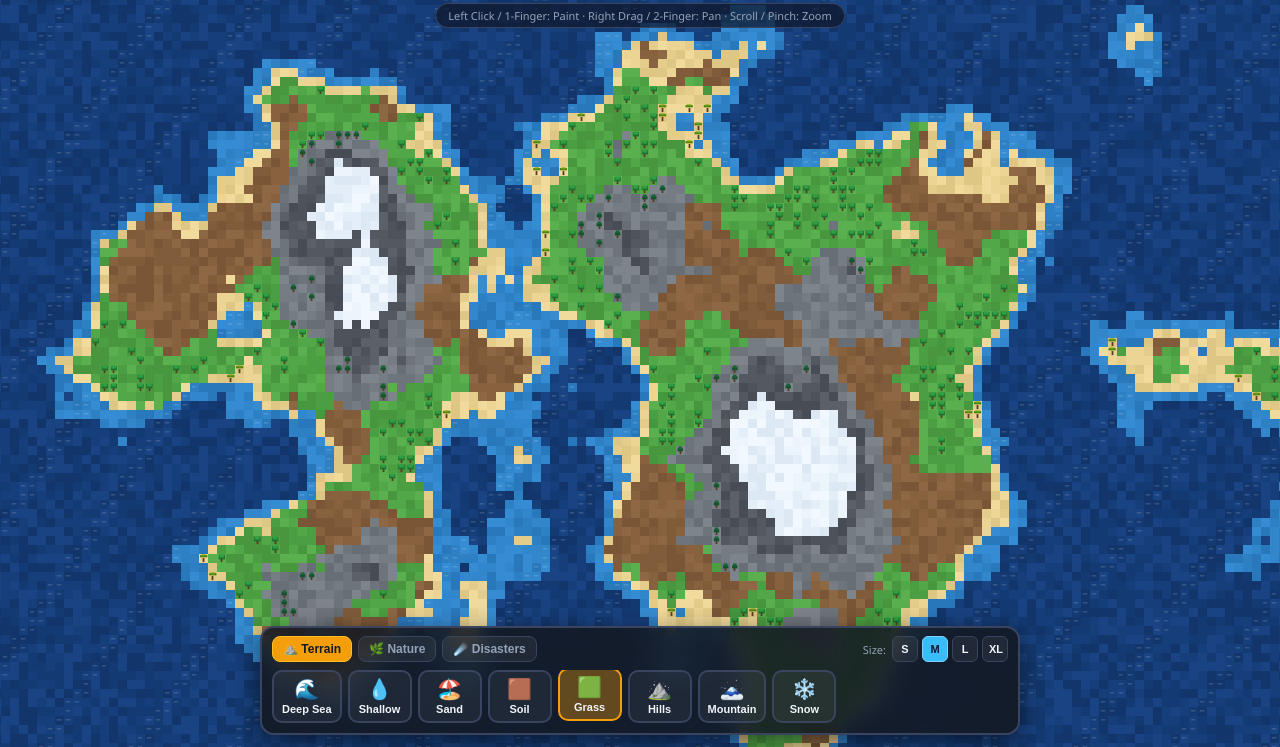
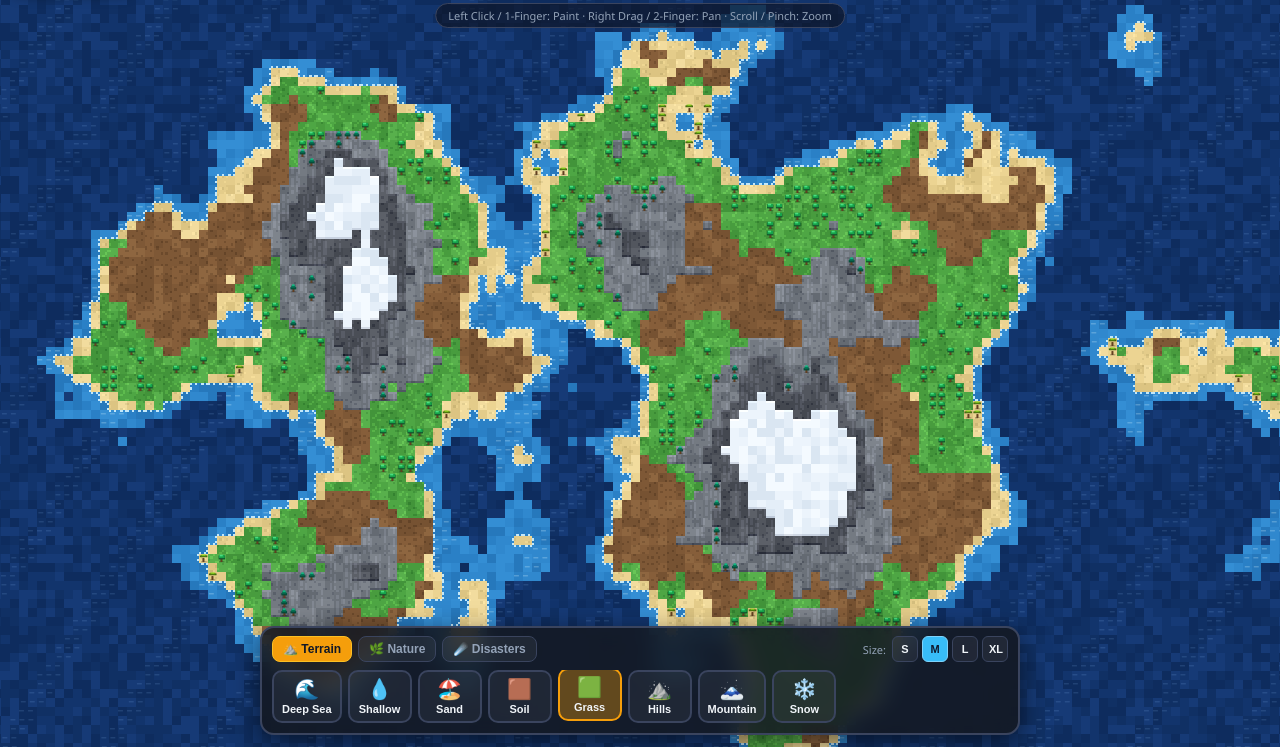
Before and after one commit to hiraneku/Hira-world, a website built with Vite: page index.html in a window 1280 px wide. Shown: the part 53-800 px from the top of the page. Built offline with nearby package versions, Linux system fonts and the light colour scheme; animation ran at ten frames a second.

Commit message:
art: upgrade pixel art to 4x4 subpixel terrain, shoreline foam, cliff shadows, glowing lava, and layered fire/trees
Co-authored-by: arena-agent <297053741+arena-agent@users.noreply.github.com>

```diff
--- a/docs/index.html
+++ b/docs/index.html
@@ -7,7 +7,7 @@
       content="width=device-width, initial-scale=1.0, maximum-scale=1.0, user-scalable=no"
     />
     <title>HiraWorld — God Sandbox Simulator</title>
-    <script type="module" crossorigin src="./assets/index-Csy3pu5f.js"></script>
+    <script type="module" crossorigin src="./assets/index-DKPJqkCn.js"></script>
     <link rel="stylesheet" crossorigin href="./assets/index-BtZAYLT7.css">
   </head>
   <body>
--- a/src/world/Renderer.ts
+++ b/src/world/Renderer.ts
@@ -1,79 +1,81 @@
 import { TileType } from './types';
 import { World } from './World';
 
-const TILE_COLORS: Record<TileType, [number, number, number][]> = {
+const SUB = 4; // 4x4 sub-pixels per tile for high-detail pixel art
+
+const TILE_BASE: Record<TileType, [number, number, number][]> = {
   [TileType.DEEP_WATER]: [
-    [22, 62, 122],
-    [20, 58, 115],
-    [25, 67, 130],
-    [18, 54, 108],
+    [18, 52, 108],
+    [16, 48, 100],
+    [22, 58, 118],
+    [14, 44, 94],
   ],
   [TileType.SHALLOW_WATER]: [
-    [45, 128, 196],
-    [50, 135, 204],
-    [42, 120, 188],
-    [54, 140, 210],
+    [42, 128, 198],
+    [48, 136, 206],
+    [38, 120, 188],
+    [52, 142, 212],
   ],
   [TileType.SAND]: [
-    [235, 212, 148],
+    [236, 212, 146],
     [228, 204, 138],
-    [240, 218, 156],
-    [222, 198, 132],
+    [242, 220, 158],
+    [220, 196, 130],
   ],
   [TileType.SOIL]: [
-    [136, 98, 62],
-    [128, 92, 58],
-    [142, 104, 68],
-    [122, 86, 54],
+    [134, 94, 58],
+    [126, 88, 54],
+    [142, 102, 64],
+    [118, 82, 50],
   ],
   [TileType.GRASS]: [
-    [82, 168, 72],
-    [76, 158, 66],
-    [90, 176, 78],
-    [72, 150, 62],
+    [78, 166, 68],
+    [72, 156, 62],
+    [88, 176, 76],
+    [66, 148, 58],
   ],
   [TileType.FOREST]: [
-    [60, 132, 54],
-    [55, 124, 50],
-    [66, 140, 60],
-    [52, 118, 48],
+    [56, 128, 50],
+    [50, 120, 46],
+    [62, 136, 56],
+    [46, 112, 42],
   ],
   [TileType.HILL]: [
-    [118, 124, 132],
-    [110, 116, 124],
+    [116, 122, 130],
+    [108, 114, 122],
     [126, 132, 140],
-    [104, 110, 118],
+    [100, 106, 114],
   ],
   [TileType.MOUNTAIN]: [
-    [84, 88, 96],
-    [78, 82, 90],
+    [82, 86, 94],
+    [74, 78, 86],
     [92, 96, 104],
-    [72, 76, 84],
+    [68, 72, 80],
   ],
   [TileType.SNOW]: [
     [236, 244, 252],
     [228, 238, 248],
-    [242, 248, 255],
-    [220, 232, 244],
+    [244, 250, 255],
+    [218, 230, 242],
   ],
   [TileType.LAVA]: [
-    [238, 82, 22],
-    [248, 118, 28],
-    [220, 60, 18],
-    [252, 152, 36],
+    [225, 58, 16],
+    [245, 96, 20],
+    [200, 40, 12],
+    [252, 140, 28],
   ],
   [TileType.ASH]: [
-    [68, 66, 70],
     [62, 60, 64],
-    [76, 74, 78],
     [56, 54, 58],
+    [70, 68, 72],
+    [50, 48, 52],
   ],
 };
 
 export interface Camera {
-  x: number; // world center x in tile units
-  y: number; // world center y in tile units
-  zoom: number; // pixels per tile
+  x: number;
+  y: number;
+  zoom: number;
 }
 
 export class Renderer {
@@ -83,27 +85,137 @@ export class Renderer {
 
   constructor(world: World) {
     this.terrainCanvas = document.createElement('canvas');
-    this.terrainCanvas.width = world.width;
-    this.terrainCanvas.height = world.height;
+    this.terrainCanvas.width = world.width * SUB;
+    this.terrainCanvas.height = world.height * SUB;
     const ctx = this.terrainCanvas.getContext('2d');
     if (!ctx) throw new Error('Could not create offscreen 2D context');
     this.terrainCtx = ctx;
-    this.terrainImageData = ctx.createImageData(world.width, world.height);
+    this.terrainImageData = ctx.createImageData(
+      world.width * SUB,
+      world.height * SUB
+    );
+  }
+
+  private setSubPixel(
+    data: Uint8ClampedArray,
+    imgW: number,
+    px: number,
+    py: number,
+    r: number,
+    g: number,
+    b: number
+  ): void {
+    const p = (py * imgW + px) * 4;
+    data[p] = Math.max(0, Math.min(255, r));
+    data[p + 1] = Math.max(0, Math.min(255, g));
+    data[p + 2] = Math.max(0, Math.min(255, b));
+    data[p + 3] = 255;
   }
 
   private updateTerrainTexture(world: World): void {
     const data = this.terrainImageData.data;
-    const len = world.width * world.height;
+    const w = world.width;
+    const h = world.height;
+    const imgW = w * SUB;
 
-    for (let i = 0; i < len; i++) {
-      const tile = world.tiles[i] as TileType;
-      const variant = world.tileVariant[i];
-      const rgb = TILE_COLORS[tile][variant];
-      const p = i * 4;
-      data[p] = rgb[0];
-      data[p + 1] = rgb[1];
-      data[p + 2] = rgb[2];
-      data[p + 3] = 255;
+    for (let y = 0; y < h; y++) {
+      for (let x = 0; x < w; x++) {
+        const idx = y * w + x;
+        const tile = world.tiles[idx] as TileType;
+        const variant = world.tileVariant[idx];
+        const base = TILE_BASE[tile][variant];
+
+        // Neighbor checks for edge shading / shorelines
+        const up = y > 0 ? world.tiles[(y - 1) * w + x] : tile;
+        const down = y < h - 1 ? world.tiles[(y + 1) * w + x] : tile;
+        const left = x > 0 ? world.tiles[y * w + (x - 1)] : tile;
+        const right = x < w - 1 ? world.tiles[y * w + (x + 1)] : tile;
+
+        for (let sy = 0; sy < SUB; sy++) {
+          for (let sx = 0; sx < SUB; sx++) {
+            let r = base[0];
+            let g = base[1];
+            let b = base[2];
+
+            // Deterministic micro-hash per subpixel
+            const hash = ((x * 73856093) ^ (y * 19349663) ^ (sx * 83492791) ^ (sy * 2971215073)) & 15;
+
+            // Micro-texture details
+            if (tile === TileType.GRASS || tile === TileType.FOREST) {
+              if (hash === 1 || hash === 9) {
+                r += 16;
+                g += 22;
+                b += 10;
+              } else if (hash === 5) {
+                r -= 14;
+                g -= 18;
+                b -= 10;
+              }
+            } else if (tile === TileType.SAND) {
+              if (hash === 2) {
+                r -= 16;
+                g -= 14;
+                b -= 12;
+              } else if (hash === 11) {
+                r += 10;
+                g += 10;
+                b += 8;
+              }
+            } else if (tile === TileType.SOIL) {
+              if (hash === 3 || hash === 12) {
+                r -= 18;
+                g -= 14;
+                b -= 10;
+              }
+            } else if (tile === TileType.HILL || tile === TileType.MOUNTAIN) {
+              if (hash < 3) {
+                r += 14;
+                g += 14;
+                b += 16;
+              } else if (hash === 14) {
+                r -= 18;
+                g -= 18;
+                b -= 16;
+              }
+            } else if (tile === TileType.ASH && hash === 4) {
+              // Glowing ember speck in ash
+              r = 180;
+              g = 65;
+              b = 20;
+            }
+
+            // Shoreline foam on shallow water next to land
+            if (tile === TileType.SHALLOW_WATER) {
+              const nearLand =
+                (sy === 0 && up > TileType.SHALLOW_WATER) ||
+                (sy === SUB - 1 && down > TileType.SHALLOW_WATER) ||
+                (sx === 0 && left > TileType.SHALLOW_WATER) ||
+                (sx === SUB - 1 && right > TileType.SHALLOW_WATER);
+              if (nearLand && hash % 2 === 0) {
+                r = 195;
+                g = 232;
+                b = 250;
+              }
+            }
+
+            // Cliff / elevation shadow on lower/right edges
+            if (tile === TileType.HILL || tile === TileType.MOUNTAIN || tile === TileType.SNOW) {
+              if (sy === SUB - 1 && down < tile) {
+                r -= 28;
+                g -= 28;
+                b -= 24;
+              }
+              if (sy === 0 && up < tile) {
+                r += 16;
+                g += 16;
+                b += 18;
+              }
+            }
+
+            this.setSubPixel(data, imgW, x * SUB + sx, y * SUB + sy, r, g, b);
+          }
+        }
+      }
     }
 
     this.terrainCtx.putImageData(this.terrainImageData, 0, 0);
@@ -125,7 +237,7 @@ export class Renderer {
     }
 
     ctx.imageSmoothingEnabled = false;
-    ctx.fillStyle = '#0b1320';
+    ctx.fillStyle = '#080e1a';
     ctx.fillRect(0, 0, canvasWidth, canvasHeight);
 
     const tileSize = camera.zoom;
@@ -135,7 +247,7 @@ export class Renderer {
     ctx.save();
     ctx.translate(offsetX, offsetY);
 
-    // 1. Draw Terrain
+    // 1. Draw high-detail 4x4 subpixel terrain
     ctx.drawImage(
       this.terrainCanvas,
       0,
@@ -144,7 +256,6 @@ export class Renderer {
       world.height * tileSize
     );
 
-    // Visible tile bounds for culling
     const startX = Math.max(0, Math.floor(-offsetX / tileSize) - 1);
     const endX = Math.min(
       world.width - 1,
@@ -156,7 +267,7 @@ export class Renderer {
       Math.ceil((canvasHeight - offsetY) / tileSize) + 1
     );
 
-    // 2. Animated Water Shimmer & Trees & Fire
+    // 2. Animated Water, Lava, Trees, and Fire
     for (let y = startY; y <= endY; y++) {
       for (let x = startX; x <= endX; x++) {
         const idx = y * world.width + x;
@@ -164,28 +275,80 @@ export class Renderer {
         const px = x * tileSize;
         const py = y * tileSize;
 
+        // Animated water waves
         if (tile === TileType.SHALLOW_WATER || tile === TileType.DEEP_WATER) {
-          const wave = Math.sin(timeSec * 2.5 + x * 0.6 + y * 0.4);
-          if (wave > 0.85) {
-            ctx.fillStyle = 'rgba(255, 255, 255, 0.16)';
-            ctx.fillRect(px + tileSize * 0.2, py + tileSize * 0.35, tileSize * 0.5, Math.max(1, tileSize * 0.15));
+          const wave = Math.sin(timeSec * 2.8 + x * 0.55 + y * 0.35);
+          if (wave > 0.78) {
+            const shift = ((timeSec * 0.6 + y * 0.2) % 1) * tileSize * 0.25;
+            ctx.fillStyle =
+              tile === TileType.SHALLOW_WATER
+                ? 'rgba(224, 246, 255, 0.28)'
+                : 'rgba(147, 197, 253, 0.16)';
+            ctx.fillRect(
+              px + shift,
+              py + tileSize * 0.35,
+              tileSize * 0.55,
+              Math.max(1, tileSize * 0.14)
+            );
           }
         }
 
+        // Animated glowing lava crust & magma pulse
+        if (tile === TileType.LAVA) {
+          const pulse = Math.sin(timeSec * 3.5 + x * 0.9 + y * 0.7) * 0.5 + 0.5;
+          if (pulse > 0.65) {
+            ctx.fillStyle = '#fde047';
+            ctx.fillRect(
+              px + tileSize * 0.25,
+              py + tileSize * 0.25,
+              tileSize * 0.4,
+              tileSize * 0.4
+            );
+          } else if (pulse < 0.25) {
+            ctx.fillStyle = '#450a0a';
+            ctx.fillRect(
+              px + tileSize * 0.15,
+              py + tileSize * 0.5,
+              tileSize * 0.35,
+              tileSize * 0.25
+            );
+          }
+        }
+
+        // Detailed Pixel Trees
         const tree = world.trees[idx];
         if (tree !== 0 && tileSize >= 3) {
-          this.drawPixelTree(ctx, px, py, tileSize, tree, timeSec + x * 0.3);
+          this.drawPixelTree(ctx, px, py, tileSize, tree, timeSec + x * 0.35);
         }
 
+        // Layered Pixel Fire
         const fire = world.fire[idx];
         if (fire > 0) {
-          const flicker = Math.sin(timeSec * 18 + x * 3 + y * 7) * 0.5 + 0.5;
-          ctx.fillStyle = flicker > 0.5 ? '#f97316' : '#facc15';
+          const f1 = Math.sin(timeSec * 16 + x * 3.1 + y * 5.7) * 0.5 + 0.5;
+          const f2 = Math.cos(timeSec * 22 + x * 4.3 + y * 2.1) * 0.5 + 0.5;
+          // Outer red-orange flame
+          ctx.fillStyle = '#ea580c';
           ctx.fillRect(
-            px + tileSize * 0.15,
-            py + tileSize * (0.15 + flicker * 0.15),
-            tileSize * 0.7,
-            tileSize * 0.7
+            px + tileSize * 0.12,
+            py + tileSize * (0.12 + f1 * 0.14),
+            tileSize * 0.76,
+            tileSize * 0.76
+          );
+          // Middle bright orange
+          ctx.fillStyle = '#f97316';
+          ctx.fillRect(
+            px + tileSize * 0.22,
+            py + tileSize * (0.2 + f2 * 0.14),
+            tileSize * 0.56,
+            tileSize * 0.62
+          );
+          // Inner yellow core
+          ctx.fillStyle = '#fef08a';
+          ctx.fillRect(
+            px + tileSize * 0.34,
+            py + tileSize * (0.38 + f1 * 0.1),
+            tileSize * 0.32,
+            tileSize * 0.38
           );
         }
       }
@@ -224,29 +387,42 @@ export class Renderer {
     type: number,
     phase: number
   ): void {
-    const sway = Math.sin(phase * 1.8) * s * 0.04;
+    const sway = Math.sin(phase * 1.6) * s * 0.04;
+
+    // Ground shadow
+    ctx.fillStyle = 'rgba(0, 0, 0, 0.22)';
+    ctx.fillRect(px + s * 0.22, py + s * 0.78, s * 0.6, s * 0.16);
+
     // Trunk
-    ctx.fillStyle = '#5c3a21';
-    ctx.fillRect(px + s * 0.4, py + s * 0.45, Math.max(1, s * 0.2), s * 0.45);
+    ctx.fillStyle = '#4a2e16';
+    ctx.fillRect(px + s * 0.4, py + s * 0.46, Math.max(1, s * 0.2), s * 0.42);
+    ctx.fillStyle = '#6b4423';
+    ctx.fillRect(px + s * 0.42, py + s * 0.46, Math.max(1, s * 0.08), s * 0.42);
 
     if (type === 1) {
-      // Oak
-      ctx.fillStyle = '#1f6f2e';
-      ctx.fillRect(px + s * 0.15 + sway, py + s * 0.1, s * 0.7, s * 0.5);
-      ctx.fillStyle = '#2ea043';
-      ctx.fillRect(px + s * 0.22 + sway, py + s * 0.05, s * 0.55, s * 0.35);
+      // Oak: 3-tone layered pixel canopy
+      ctx.fillStyle = '#14532d';
+      ctx.fillRect(px + s * 0.14 + sway, py + s * 0.18, s * 0.72, s * 0.42);
+      ctx.fillStyle = '#16a34a';
+      ctx.fillRect(px + s * 0.18 + sway, py + s * 0.1, s * 0.64, s * 0.36);
+      ctx.fillStyle = '#4ade80';
+      ctx.fillRect(px + s * 0.26 + sway, py + s * 0.08, s * 0.34, s * 0.18);
     } else if (type === 2) {
-      // Pine
-      ctx.fillStyle = '#14532d';
-      ctx.fillRect(px + s * 0.2 + sway, py + s * 0.25, s * 0.6, s * 0.35);
-      ctx.fillStyle = '#166534';
-      ctx.fillRect(px + s * 0.3 + sway, py + s * 0.05, s * 0.4, s * 0.28);
+      // Pine: tiered dark-green triangles
+      ctx.fillStyle = '#064e3b';
+      ctx.fillRect(px + s * 0.18 + sway, py + s * 0.34, s * 0.64, s * 0.26);
+      ctx.fillStyle = '#047857';
+      ctx.fillRect(px + s * 0.26 + sway, py + s * 0.18, s * 0.48, s * 0.22);
+      ctx.fillStyle = '#10b981';
+      ctx.fillRect(px + s * 0.36 + sway, py + s * 0.04, s * 0.28, s * 0.18);
     } else {
-      // Palm
-      ctx.fillStyle = '#4d7c0f';
-      ctx.fillRect(px + s * 0.1 + sway, py + s * 0.12, s * 0.8, s * 0.25);
+      // Palm: curved fronds
+      ctx.fillStyle = '#3f6212';
+      ctx.fillRect(px + s * 0.08 + sway, py + s * 0.16, s * 0.84, s * 0.2);
       ctx.fillStyle = '#65a30d';
-      ctx.fillRect(px + s * 0.25 + sway, py + s * 0.05, s * 0.5, s * 0.2);
+      ctx.fillRect(px + s * 0.2 + sway, py + s * 0.08, s * 0.6, s * 0.18);
+      ctx.fillStyle = '#a3e635';
+      ctx.fillRect(px + s * 0.32 + sway, py + s * 0.06, s * 0.36, s * 0.1);
     }
   }
 }
```
Also changed, not shown: docs/assets/index-Csy3pu5f.js (deleted), docs/assets/index-DKPJqkCn.js (added).
